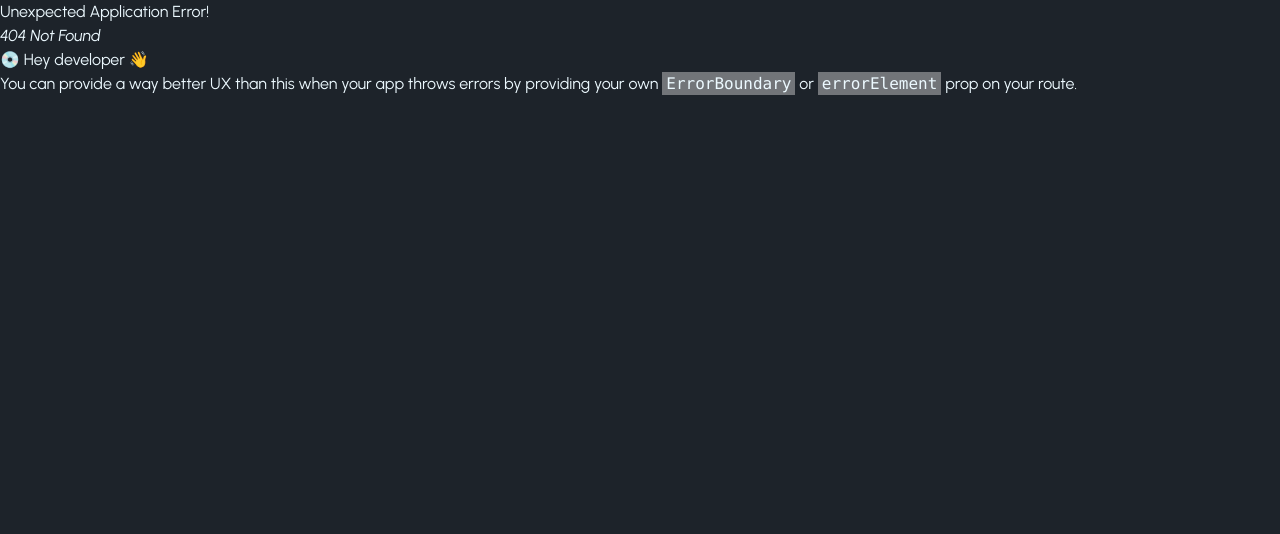
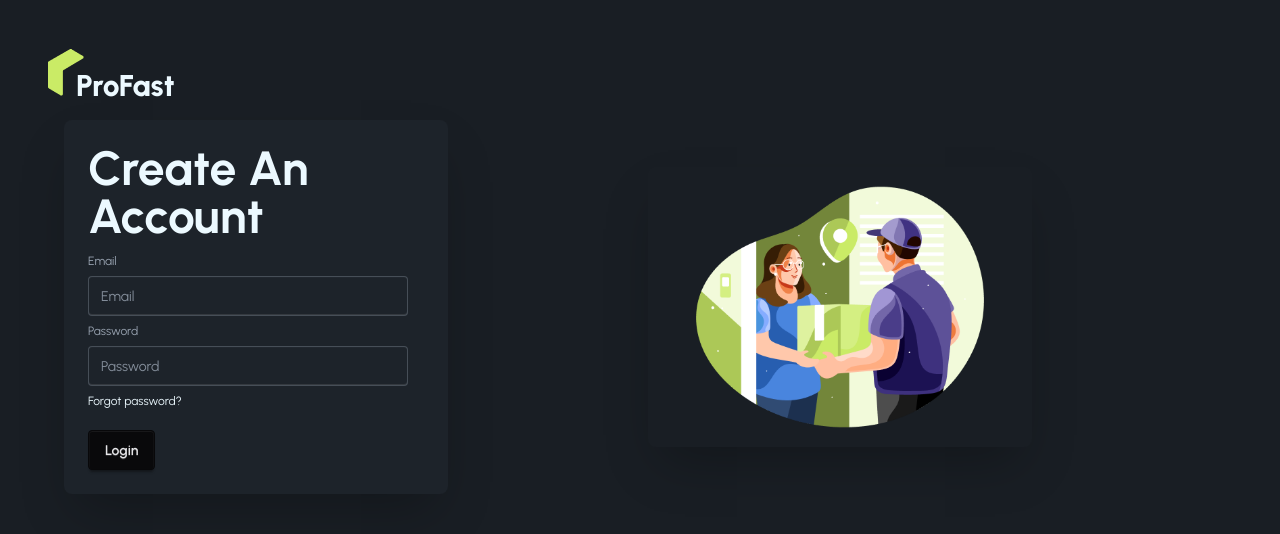
Before and after one commit to arafat22184/zap-shift-client, a React (Vite) app: page /register in a window 1280 px wide. Before the commit this address had no page. Shown: the top 534 px of the page. Built offline with nearby package versions, Linux system fonts and the light colour scheme.

Commit message:
added register page

```diff
--- a/package.json
+++ b/package.json
@@ -12,6 +12,7 @@
   "dependencies": {
     "@tailwindcss/vite": "^4.1.10",
     "aos": "^2.3.4",
+    "firebase": "^11.9.1",
     "react": "^19.1.0",
     "react-dom": "^19.1.0",
     "react-hook-form": "^7.58.1",
--- /dev/null
+++ b/src/Contexts/AuthContext/AuthContext.jsx
@@ -0,0 +1,3 @@
+import { createContext } from "react";
+
+export const AuthContext = createContext();
--- /dev/null
+++ b/src/Contexts/AuthContext/AuthProvider.jsx
@@ -0,0 +1,8 @@
+import { AuthContext } from "./AuthContext";
+
+const AuthProvider = ({ children }) => {
+  const authInfo = {};
+  return <AuthContext value={authInfo}>{children}</AuthContext>;
+};
+
+export default AuthProvider;
--- /dev/null
+++ b/src/Firebase/firebase.init.js
@@ -0,0 +1,22 @@
+// Import the functions you need from the SDKs you need
+import { initializeApp } from "firebase/app";
+
+import { getAuth } from "firebase/auth";
+// TODO: Add SDKs for Firebase products that you want to use
+// https://firebase.google.com/docs/web/setup#available-libraries
+
+// Your web app's Firebase configuration
+const firebaseConfig = {
+  apiKey: import.meta.env.VITE_apiKey,
+  authDomain: import.meta.env.VITE_authDomain,
+  projectId: import.meta.env.VITE_projectId,
+  storageBucket: import.meta.env.VITE_storageBucket,
+  messagingSenderId: import.meta.env.VITE_messagingSenderId,
+  appId: import.meta.env.VITE_appId,
+};
+
+// Initialize Firebase
+const app = initializeApp(firebaseConfig);
+
+// Initialize Firebase Authentication and get a reference to the service
+export const auth = getAuth(app);
--- /dev/null
+++ b/src/Pages/Authentication/Register/Register.jsx
@@ -0,0 +1,62 @@
+import React from "react";
+import { useForm } from "react-hook-form";
+
+const Register = () => {
+  const {
+    register,
+    handleSubmit,
+    formState: { errors },
+  } = useForm();
+
+  const onSubmit = (data) => {
+    console.log(data);
+  };
+  return (
+    <div className="card bg-base-100 w-full max-w-sm shrink-0 shadow-2xl">
+      <div className="card-body">
+        <h1 className="text-5xl font-bold">Create An Account</h1>
+        <form onSubmit={handleSubmit(onSubmit)}>
+          <fieldset className="fieldset">
+            {/* Email */}
+            <label className="label">Email</label>
+            <input
+              type="email"
+              {...register("email", { required: true })}
+              className="input"
+              placeholder="Email"
+            />
+            {errors.email?.type === "required" && (
+              <p className="text-red-500">Email is required</p>
+            )}
+
+            {/* Password */}
+            <label className="label">Password</label>
+            <input
+              type="password"
+              {...register("password", { required: true, minLength: 6 })}
+              className="input"
+              placeholder="Password"
+            />
+
+            {errors.password?.type === "required" && (
+              <p className="text-red-500">Password is required</p>
+            )}
+
+            {errors.password?.type === "minLength" && (
+              <p className="text-red-500">
+                Password must be 6 characters or longer
+              </p>
+            )}
+
+            <div>
+              <a className="link link-hover">Forgot password?</a>
+            </div>
+          </fieldset>
+          <button className="btn btn-neutral mt-4">Login</button>
+        </form>
+      </div>
+    </div>
+  );
+};
+
+export default Register;
--- a/src/Router/router.jsx
+++ b/src/Router/router.jsx
@@ -3,6 +3,7 @@
 import Home from "../Pages/Home/Home/Home";
 import AuthLayout from "../Layouts/AuthLayout";
 import Login from "../Pages/Authentication/Login/Login";
+import Register from "../Pages/Authentication/Register/Register";
 
 export const router = createBrowserRouter([
   {
@@ -23,6 +24,10 @@
         path: "/login",
         Component: Login,
       },
+      {
+        path: "/register",
+        Component: Register,
+      },
     ],
   },
 ]);
--- a/src/main.jsx
+++ b/src/main.jsx
@@ -5,12 +5,15 @@
 import { router } from "./Router/router";
 import "aos/dist/aos.css";
 import Aos from "aos";
+import AuthProvider from "./Contexts/AuthContext/AuthProvider";
 Aos.init();
 
 createRoot(document.getElementById("root")).render(
   <StrictMode>
     <div className="font-urbanist max-w-7xl mx-auto">
-      <RouterProvider router={router}></RouterProvider>
+      <AuthProvider>
+        <RouterProvider router={router}></RouterProvider>
+      </AuthProvider>
     </div>
   </StrictMode>
 );
```
Also changed, not shown: 1 other file (tests, documents, lock files or other folders).
